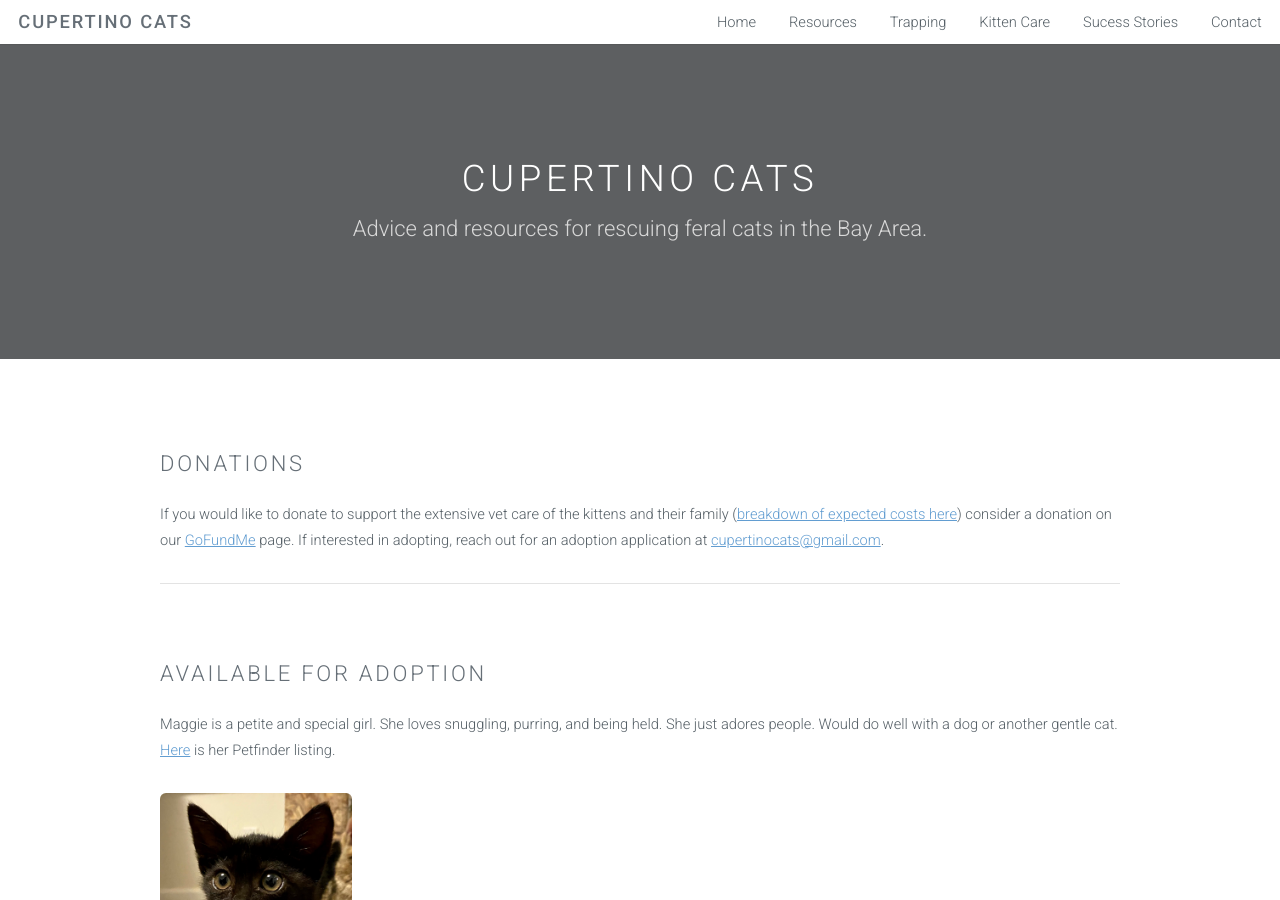
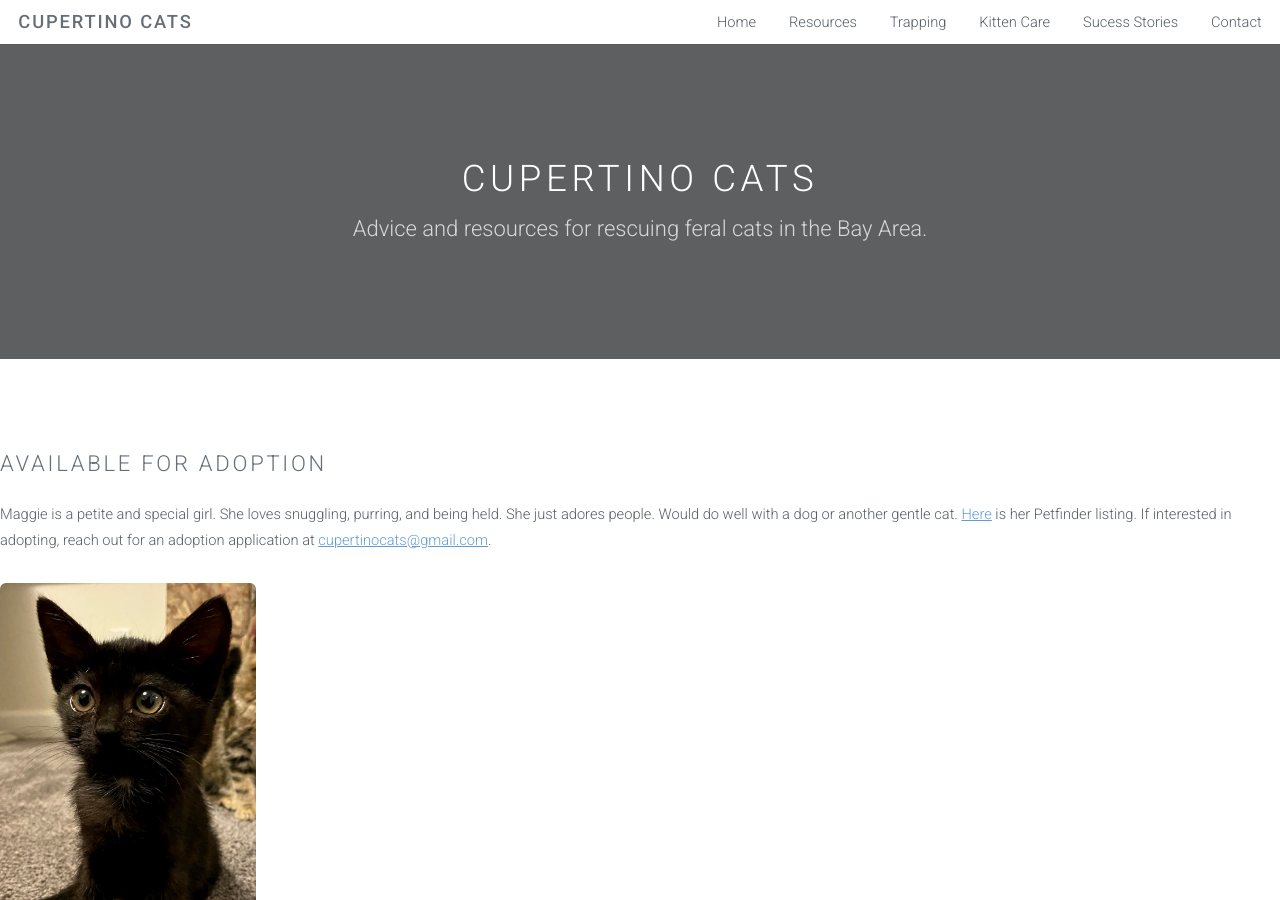
Before and after one commit to sunmeetsingh/bayareacats.github.io, a Jekyll site: the page built from index.html, in a window 1280 px wide and 900 px high. Built offline with Jekyll 4.4.1, drawn with Linux system fonts in a browser that asks for light colours.

Commit message:
Remove GoFundMe

```diff
--- a/index.html
+++ b/index.html
@@ -8,21 +8,10 @@ layout: landing-page
 
 <section id="main" class="wrapper style1">
 
-
-    <div class="container">
-        <div id="feral-programs">
-            <section>
- 		            <h2>Donations</h2>
-                <p style="margin:0;">If you would like to donate to support the extensive vet care of the kittens and their family (<a target="_blank" href="https://drive.google.com/file/d/1y1Mf4WE24HI9DKpuGAkYMoCQHQGFbG8h/view">breakdown of expected costs here</a>) consider a donation on our <a target="_blank" href="https://www.gofundme.com/f/8v4ecc-a-purrfect-rescue?utm_source=customer&utm_campaign=p_cp+share-sheet&utm_medium=copy_link_all">GoFundMe</a> page.  If interested in adopting, reach out for an adoption application at <a target="_blank" href="mailto:cupertinocats@gmail.com">cupertinocats@gmail.com</a>.<br/>
-            </section>
-        </div>
-
-  <hr class="major" />
-
   <h2>Available for adoption</h2>
   <div class="row">
     <section>
-        <p>Maggie is a petite and special girl. She loves snuggling, purring, and being held. She just adores people. Would do well with a dog or another gentle cat. <a target="_blank" href="https://www.petfinder.com/cat/maggie-48853551/ca/palo-alto/peninsula-catworks-ca923/">Here</a> is her Petfinder listing.</p>
+        <p>Maggie is a petite and special girl. She loves snuggling, purring, and being held. She just adores people. Would do well with a dog or another gentle cat. <a target="_blank" href="https://www.petfinder.com/cat/maggie-48853551/ca/palo-alto/peninsula-catworks-ca923/">Here</a> is her Petfinder listing.  If interested in adopting, reach out for an adoption application at <a target="_blank" href="mailto:cupertinocats@gmail.com">cupertinocats@gmail.com</a>.</p>
         <a class="image fit"><img style="max-width: 20%;max-height: 50%;" src="{{ site.baseurl }}/images/maggie_sitting.jpg" alt="" /></a>
     </section>
   </div>
```
Also changed, not shown: images/maggie_sleeping.jpg (deleted).
